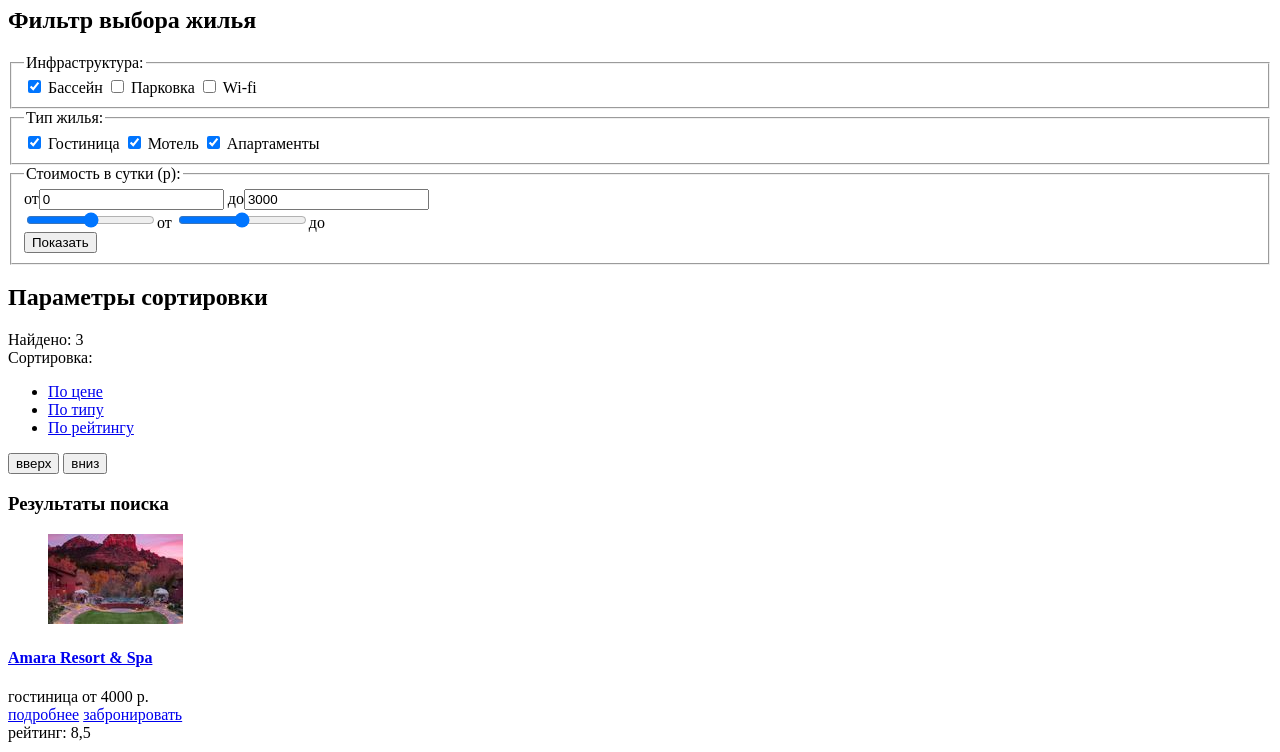
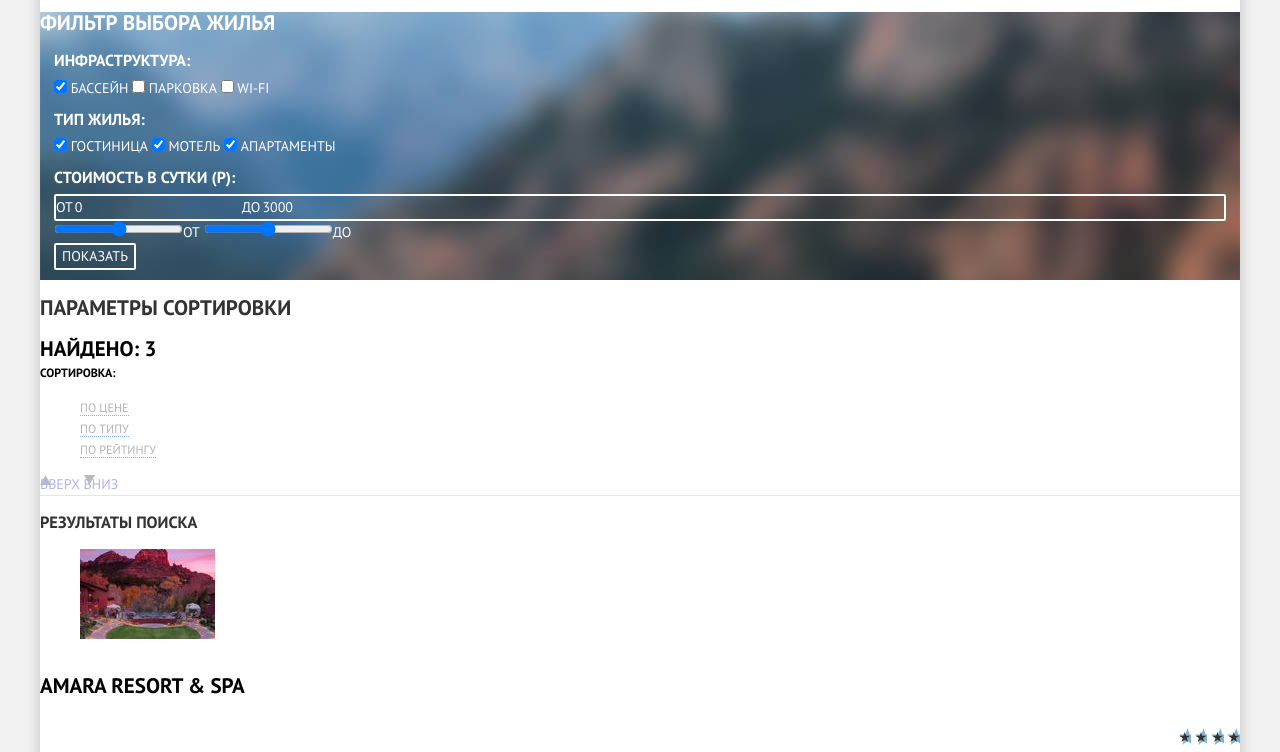
Before and after one commit to moreleny/804267-sedona, a plain HTML site: page catalog.html in a window 1280 px wide. Shown: the part 244-996 px from the top of the page. Drawn offline with Linux system fonts and the light colour scheme.

Commit message:
Базовая стилизация каталога Седоны

```diff
--- a/catalog.html
+++ b/catalog.html
@@ -6,6 +6,9 @@
     <meta name="keywords" content="Седона, Аризона, Каньон, Гранд-каньон, Мост Дьявола, #visitsedona">
     <meta name="author" content="https://htmlacademy.ru/profile/id804267">
     <title>Седона: Поиск Гостиницы</title>
+    <link href="css/normalize.css" rel="stylesheet">
+    <link href="css/style.css" rel="stylesheet">
+    <link href="https://fonts.googleapis.com/css?family=PT+Sans:400,700&subset=latin,cyrillic" rel="stylesheet" type="text/css">
   </head>
   <body>
     <div class="container">
@@ -63,11 +66,18 @@
 			          <label>от<input type="text" name="min" value="0"></label>
 			          <label>до<input type="text" name="max" value="3000"></label>
 			        </div>
-			        <div class="range">
+			        <div class="range visually-hidden">
                 <label class="visually-hidden"><input type="range" name="range-from" >от</label>
                 <label class="visually-hidden"><input type="range" name="range-to">до</label>
               </div>
-			  			<button type="submit">Показать</button>
+              <div class="range-art">
+        			  <div class="band">
+        				  <div class="band-active"></div>
+        			  </div>
+        			  <div class="range-circle range-min"></div>
+        			  <div class="range-circle range-max"></div>
+        			</div>
+			  			<button class="btn-show" type="submit">Показать</button>
 		        </fieldset>
 		      </form>
         </section>
@@ -83,8 +93,8 @@
 		        </ul>
 		      </div>
 		      <div class="btn-arrow">
-		        <button class="up"><span class="visually-hidden">вверх</span></button>
-		        <button class="down"><span class="visually-hidden">вниз</span></button>
+		        <a class="up" href="#" ><span class="visually-hidden">вверх</span></a>
+		        <a class="down" href="#"><span class="visually-hidden">вниз</span></a>
 		      </div>
 	      </section>
         <h3 class="visually-hidden">Результаты поиска</h3>
@@ -96,14 +106,12 @@
       	    <div class="result-content">
       	      <div class="row-result-title-count">
       		      <h4><a href="#">Amara Resort & Spa</a></h4>
-			  <!--звездочки будут через svg
 			  	      <div class="rating-count">
-                  <span class="count-star">★</span>
+                  <span class="count-star">★</span><!--чтобы было видно на макете -->
       			      <span class="count-star">★</span>
       			      <span class="count-star">★</span>
       			      <span class="count-star">★</span>
       		      </div>
-				-->
 					    </div>
       		    <div class="result-info">
       	        <span>гостиница</span>
@@ -125,13 +133,11 @@
       	    <div class="result-content">
       	      <div class="row-result-title-count">
       		      <h4><a href="#">Desert Quail Inn</a></h4>
-			  <!--звездочки будут через svg
 			  	      <div class="rating-count">
       		        <span class="count-star">★</span>
       			      <span class="count-star">★</span>
       	          <span class="count-star">★</span>
       		      </div>
-				-->
 					    </div>
       		    <div class="result-info">
       		      <span>мотель</span>
@@ -153,12 +159,10 @@
       	    <div class="result-content">
       	      <div class="row-result-title-count">
       		      <h4><a href="#">Villas At Poco Diablo</a></h4>
-			  <!--звездочки будут через svg
 			  	      <div class="rating-count">
       			      <span class="count-star">★</span>
       			      <span class="count-star">★</span>
       		      </div>
-				-->
 					    </div>
       		    <div class="result-info">
       		      <span>апартаменты</span>
--- a/css/style.css
+++ b/css/style.css
@@ -354,3 +354,217 @@ a {
 .footer-copyright a:active {
   opacity: 0.5;
 }
+
+/* СТРАНИЦА КАТАЛОГА */
+.filters {
+
+  color: #ffffff;
+  background: #4e7faa url("../img/catalog-filter.jpg") no-repeat 0 15%;
+}
+
+.filters-check .infrastructure,
+.filters-check .house-style,
+.filter-price {
+
+  outline:none;
+  border:none;
+  font-size: 16px;
+  font-weight:bold;
+  line-height:21px;
+}
+
+.filters-check label,
+.filter-price label {
+  font-size: 14px;
+  font-weight:normal;
+  line-height:21px;
+}
+
+.price {
+
+  border: 2px solid #ffffff;
+  border-radius: 2px;
+
+}
+
+.price input {
+
+  border: none;
+  outline: none;
+  font: inherit;
+  color: inherit;
+  background: none;
+}
+
+.btn-show {
+
+  border: 2px solid #ffffff;
+  border-radius: 2px;
+  outline: none;
+  font-size: 14px;
+  line-height: 21px;
+  text-transform: uppercase;
+  cursor: pointer;
+  color: #ffffff;
+  background: transparent;
+}
+
+.btn-show:hover,
+.btn-show:focus {
+  color: #000000;
+  background: #ffffff;
+}
+
+.sorting-option {
+
+  border-bottom: 1px solid #e5e5e5;
+}
+
+.sorting-option > span {
+
+  font-size: 21px;
+  line-height: 26px;
+  font-weight: bold;
+  color: #000000;
+}
+
+.sorting-type span {
+
+  font-size: 12px;
+  line-height: 18px;
+  font-weight: bold;
+  color: #000000;
+}
+
+.sorting-type ul {
+
+  list-style:none;
+}
+
+.sorting-type a {
+  border-bottom: 1px dotted #81b3d2;
+  font-size: 12px;
+  line-height: 18px;
+  text-decoration: none;
+  color: rgba(0, 0, 0, 0.3);
+}
+
+.sorting-type a:hover,
+.sorting-type a:focus {
+  color: #81b3d2;
+}
+
+.sorting-type a:active {
+  border: none;
+  color: #000000;
+}
+
+.btn-arrow button {
+  outline: 0;
+  border: 0;
+  font-size:0;
+}
+
+.btn-arrow .up {
+
+  background: #ffffff url("../img/icon-up-dir.svg") no-repeat;
+  opacity:0.3;
+}
+
+.btn-arrow .down {
+
+  background: #ffffff url("../img/icon-down-dir.svg") no-repeat;
+  opacity:0.3;
+}
+
+.btn-arrow .up:hover,
+.btn-arrow .up:focus,
+.btn-arrow .down:hover,
+.btn-arrow .down:focus{
+  opacity:1;
+}
+
+.btn-arrow .up:active,
+.btn-arrow .down:active{
+
+}
+
+.result-item {
+
+  border-bottom: 1px solid #e5e5e5;
+}
+
+.row-result-title-count h4{
+
+  font-size: 21px;
+  font-weight:bold;
+  line-height: 26px;
+}
+
+.row-result-title-count a {
+  color: #000000;
+}
+
+.row-result-title-count a:hover,
+.row-result-title-count a:focus{
+  color: #81b3d2;
+}
+
+.row-result-title-count a:active {
+
+  opacity: 0.3;
+}
+
+.rating-count {
+
+  text-align: right;
+}
+
+.rating-count .count-star {
+
+  background: #ffffff url("../img/star.svg") no-repeat;
+}
+
+.result-action-btns a {
+  font-size:14px;
+  font-weight: bold;
+  line-height:21px;
+  text-align: center;
+  color: #ffffff;
+}
+
+.result-action-btns .more-info {
+
+  background-color: #81b3d2;
+}
+
+.result-action-btns .more-info:hover,
+.result-action-btns .more-info:focus {
+  background-color: #669ec0;
+}
+
+.result-action-btns .more-info:active {
+  color: rgba(255, 255, 255, 0.3);
+  background-color: #5496bd;
+}
+
+.result-action-btns .reserve {
+  background-color: #766357;
+}
+
+.result-action-btns .reserve:hover,
+.result-action-btns .reserve:focus {
+  background-color: #604e43;
+}
+
+.result-action-btns .reserve:active {
+  color: rgba(255, 255, 255, 0.3);
+  background-color: #503e33;
+}
+
+.rating {
+
+  text-align: center;
+  color: #666666;
+  background-color: #f2f2f2;
+}
```
Lines whose indentation alone changed are shown as unchanged.
